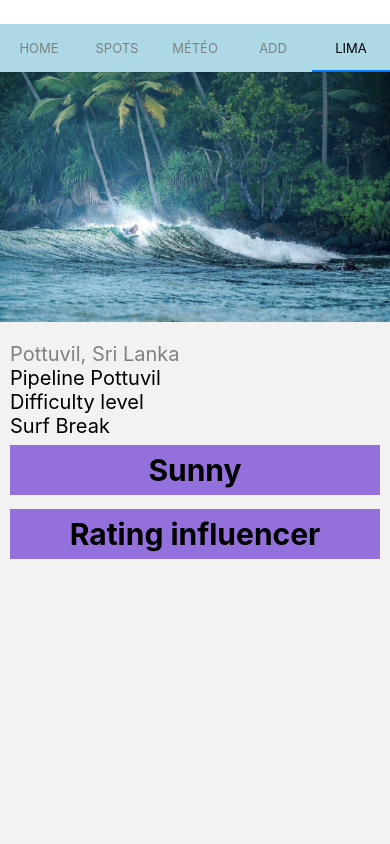
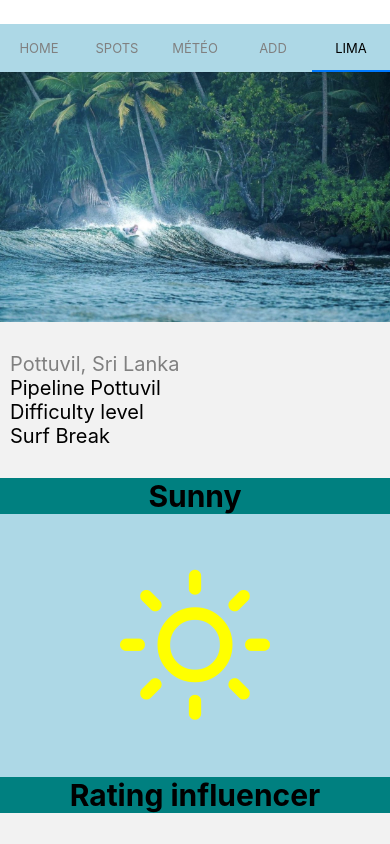
Before and after one commit to adatechschool/projet-collectif-mobile-front-surfingaway, a React Native app in the folder SurfingAway/: screen /Lima in a window 390 px wide. Built offline with nearby package versions, Linux system fonts and the light colour scheme.

Commit message:
Add icon and ajust css

```diff
--- /dev/null
+++ b/SurfingAway/src/components/IconWeather.js
@@ -0,0 +1,21 @@
+import React from "react";
+import { View, StyleSheet } from "react-native";
+import { Feather } from '@expo/vector-icons';
+
+const IconWeather = (/* props */) => {
+    /*     const { iconName, iconColor, bodyText, bodyTextStyles } = props
+        const { textTheme, container } = styles */
+    return (
+        <View style={styles.container}>
+            <Feather name={'sun'} size={150} color={'yellow'} />
+        </ View>
+    )
+}
+
+const styles = StyleSheet.create({
+    container: {
+        alignItems: 'center',
+    }
+})
+
+export default IconWeather
--- a/SurfingAway/src/screens/SpotPage.js
+++ b/SurfingAway/src/screens/SpotPage.js
@@ -1,5 +1,6 @@
 import React from "react";
 import { View, Text, StyleSheet, StatusBar, Image } from "react-native";
+import IconWeather from "../components/IconWeather";
 
 const SpotPage = () => {
     return (
@@ -12,13 +13,16 @@ const SpotPage = () => {
                     <Text style={styles.difficulty}>Difficulty level </Text>
                     <Text style={styles.category}>Surf Break</Text>
                 </View>
-                <View style={styles.weatherWrapper} >
+                <View style={styles.titleWrapper} >
                     <Text style={styles.textEmphase} >Sunny</Text>
                     <View>
 
                     </View>
                 </View>
-                <View style={styles.ratingWrapper} >
+                <View style={styles.weatherInfos}>
+                    <IconWeather />
+                </View>
+                <View style={styles.titleWrapper} >
                     <Text style={styles.textEmphase} >Rating influencer</Text>
                 </View>
 
@@ -36,10 +40,11 @@ const styles = StyleSheet.create({
         height: 250
     },
     contentWrapper: {
-        marginHorizontal: 10,
-        marginVertical: 20
+
     },
     textWrapper: {
+        paddingVertical: 30,
+        paddingHorizontal: 10,
     },
     localisation: {
         color: 'grey',
@@ -54,21 +59,19 @@ const styles = StyleSheet.create({
     category: {
         fontSize: 20
     },
-    weatherWrapper: {
-        marginVertical: 7,
-        backgroundColor: 'mediumpurple',
+    titleWrapper: {
+        backgroundColor: 'teal',
         alignItems: 'center',
-        paddingVertical: 7
-    },
-    ratingWrapper: {
-        marginVertical: 7,
-        backgroundColor: 'mediumpurple',
-        alignItems: 'center',
-        paddingVertical: 7
     },
     textEmphase: {
         fontWeight: 'bold',
         fontSize: 30
+    },
+    weatherInfos: {
+        alignItems: 'center',
+        backgroundColor: 'lightblue',
+        paddingVertical: 50,
+        paddingHorizontal: 10,
     }
 })
 
```
